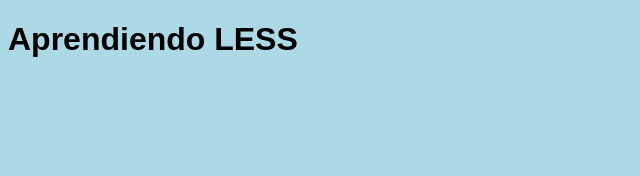
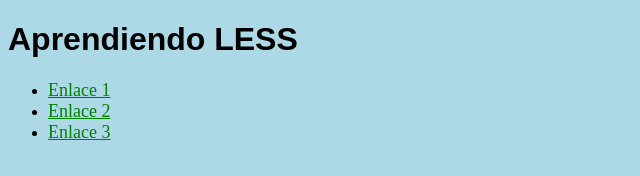
Before and after one commit to IvanPMa/master-css, a plain HTML site: page Learning LESS/index.html in a window 1280 px wide. Shown: the whole page, without its empty margins (0-640 px from the left). Drawn offline with Linux system fonts and the light colour scheme.

Commit message:
Anidacion LESS

```diff
--- a/Learning LESS/estilos.less
+++ b/Learning LESS/estilos.less
@@ -12,3 +12,16 @@
 h1{
     font-family: @fuente;
 }
+
+//Anidacion
+
+
+.informacion{
+    ul{
+        a{
+            color: green;
+            font-size: 18px;
+
+        }
+    }
+}
--- a/Learning LESS/index.html
+++ b/Learning LESS/index.html
@@ -9,5 +9,19 @@
 
     <body>
         <h1> Aprendiendo LESS</h1>
+
+        <div class="informacion">
+            <ul>
+                <li>
+                    <a href="#"> Enlace 1</a>
+                </li>
+                <li>
+                    <a href="#"> Enlace 2</a>
+                </li>
+                <li>
+                    <a href="#"> Enlace 3</a>
+                </li>
+            </ul>
+        </div>
     </body>
 </html>
--- a/Learning LESS/styles.css
+++ b/Learning LESS/styles.css
@@ -4,3 +4,7 @@ body {
 h1 {
   font-family: Arial;
 }
+.informacion ul a {
+  color: green;
+  font-size: 18px;
+}
```
